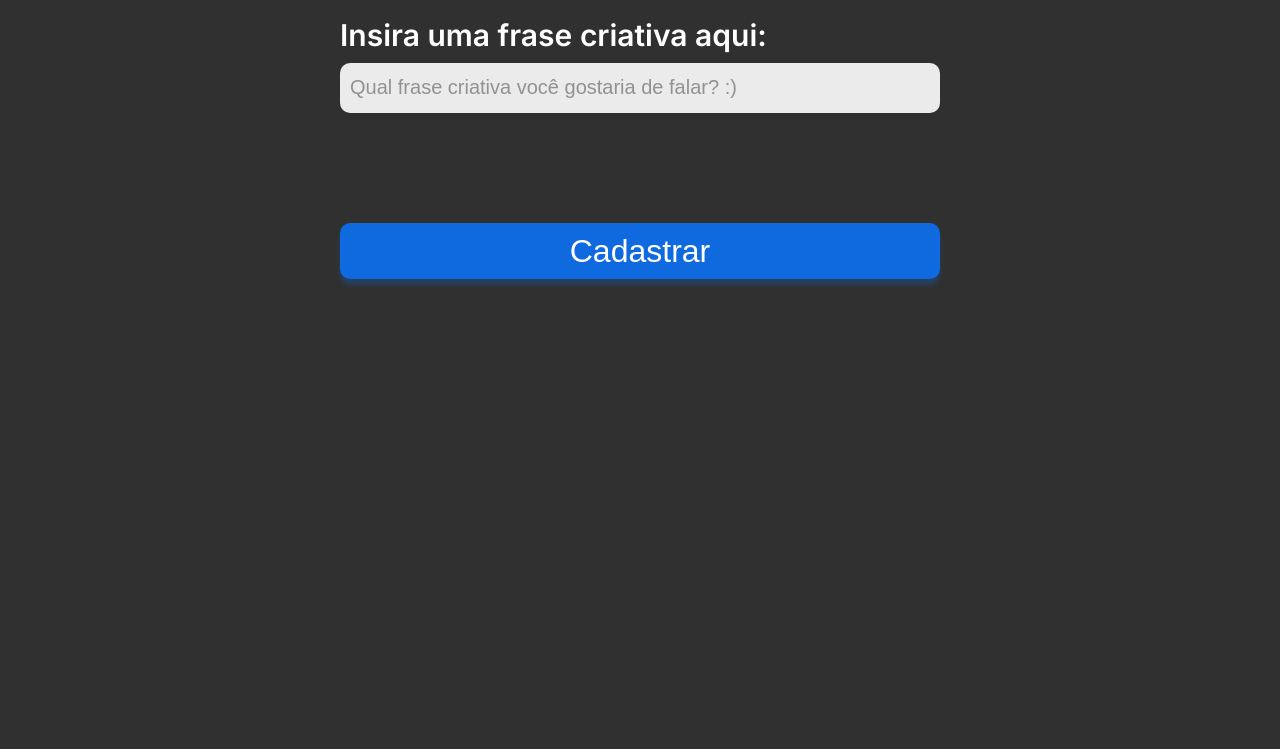
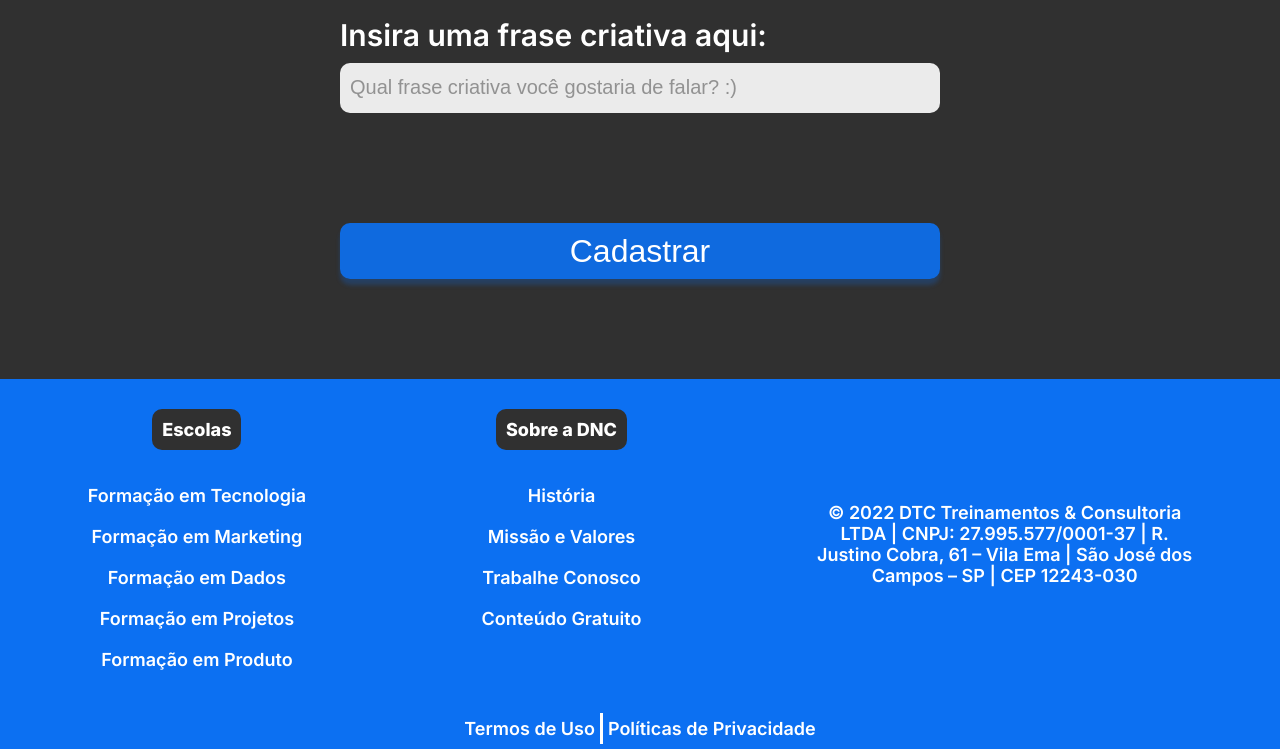
Before and after one commit to jervesonje/bootcamp-dnc, a plain HTML site: page index.html in a window 1280 px wide. Shown: the part 1277-2026 px from the top of the page. Before the commit the page ends 1656 px from the top, so only its background shows below. Drawn offline with Linux system fonts and the light colour scheme.

```diff
--- a/index.html
+++ b/index.html
@@ -75,5 +75,60 @@
         </form>
     </section>
 
+    <footer>
+        <div class="linha1">
+            <nav>
+                <h5>Escolas</h5>
+                <ul>
+                    <li>
+                        <a href="">Formação em Tecnologia</a>
+                    </li>
+                    <li>
+                        <a href="">Formação em Marketing</a>
+                    </li>
+                    <li>
+                        <a href="">Formação em Dados</a>
+                    </li>
+                    <li>
+                        <a href="">Formação em Projetos</a>
+                    </li>
+                    <li>
+                        <a href="">Formação em Produto</a>
+                    </li>
+                </ul>
+            </nav>
+
+            <nav>
+                <h5>Sobre a DNC</h5>
+                <ul>
+                    <li>
+                        <a href="">História</a>
+                    </li>
+                    <li>
+                        <a href="">Missão e Valores</a>
+                    </li>
+                    <li>
+                        <a href="">Trabalhe Conosco</a>
+                    </li>
+                    <li>
+                        <a href="">Conteúdo Gratuito</a>
+                    </li>
+                </ul>
+            </nav>
+
+            <div class="endereço">
+                © 2022 DTC Treinamentos & Consultoria <br>
+                LTDA | CNPJ: 27.995.577/0001-37 | R. <br>
+                Justino Cobra, 61 – Vila Ema | São José dos <br>
+                Campos – SP | CEP 12243-030
+            </div>
+        </div>
+
+        <div class="linha2">
+            <a href="">Termos de Uso</a>
+            <a href="">Políticas de Privacidade</a>
+        </div>
+    </footer>
+
 </body>
 </html>
--- a/style.css
+++ b/style.css
@@ -168,3 +168,141 @@ body{
         box-shadow: 0px 6px 4px rgba(12, 112, 242, 0.25);
         cursor: pointer;
     }
+
+    /* Footer / Rodapé */
+
+    footer {
+        width: 100%;
+        background-color: var(--azul-dnc);
+
+    }
+
+    footer .linha1 {
+        display: flex;
+        justify-content: space-around;
+        align-items: center;
+
+    }
+
+    footer ul {
+        list-style: none;
+        margin: 0px;
+        padding: 0px;
+
+    }
+
+    footer nav {
+        display: flex;
+        flex-direction: column;
+        align-items: center;
+        height: 330px;
+    }
+
+    footer h5 {
+        text-align: center;
+        color: white;
+        font-weight: 800;
+        font-family: var(--fonte-padrao);
+        font-size: 18px;
+        background-color: var(--preto-dnc);
+        border-radius: 10px;
+        padding: 10px;
+        margin-bottom: 15px;
+    }
+
+    footer ul li {
+        text-align: center;
+        color: white;
+        font-weight: 600;
+        font-family: var(--fonte-padrao);
+        font-size: 18px;
+        margin: 20px 0px 20px 0px;
+    }
+
+    footer ul li a {
+        color: white;
+        text-decoration: none;
+    }
+
+    footer ul li a:hover {
+        color: var(--cinza-hover);
+    }
+
+    footer .endereço {
+        font-weight: 600;
+        font-family: var(--fonte-padrao);
+        font-size: 18px;
+        color: white;
+        text-align: center;
+    }
+
+    footer .linha2 {
+        height: 20px;
+        display: flex;
+        justify-content: center;
+        padding: 10px;
+        align-items: center;
+
+    }
+
+    footer .linha2 a {
+        font-weight: 600;
+        font-family: var(--fonte-padrao);
+        font-size: 18px;
+        color: white;
+        text-decoration: none;
+        padding: 5px;
+
+    }
+
+    footer .linha2 a:first-child{
+        border-right: 3px solid white;
+    }
+
+    footer .linha2 a:hover {
+        color: var(--cinza-hover);
+    }
+
+@media only screen and (max-width: 600px){
+
+    #principal{
+        flex-direction: column;
+        height: auto;
+    }
+
+    #menu{
+        flex-direction: column;
+        width: 100%;
+        margin: 0px;
+    }
+
+    #menu a{
+        display: flex;
+        align-items: center;
+        height: 50px;
+    }
+
+    #principal button{
+        width: 100%;
+        margin: 0px;
+    }
+
+    section h1{
+        font-size: 38px;
+    }
+
+    section h2{
+        font-size: 28px;
+        padding: 0px 15px 0px 15px;
+    }
+
+    form{
+        width: 95%;
+        font-size: 20px;
+    }
+
+    .checkbox-itens label{
+        font-size: 16px;
+    }
+
+}
```
